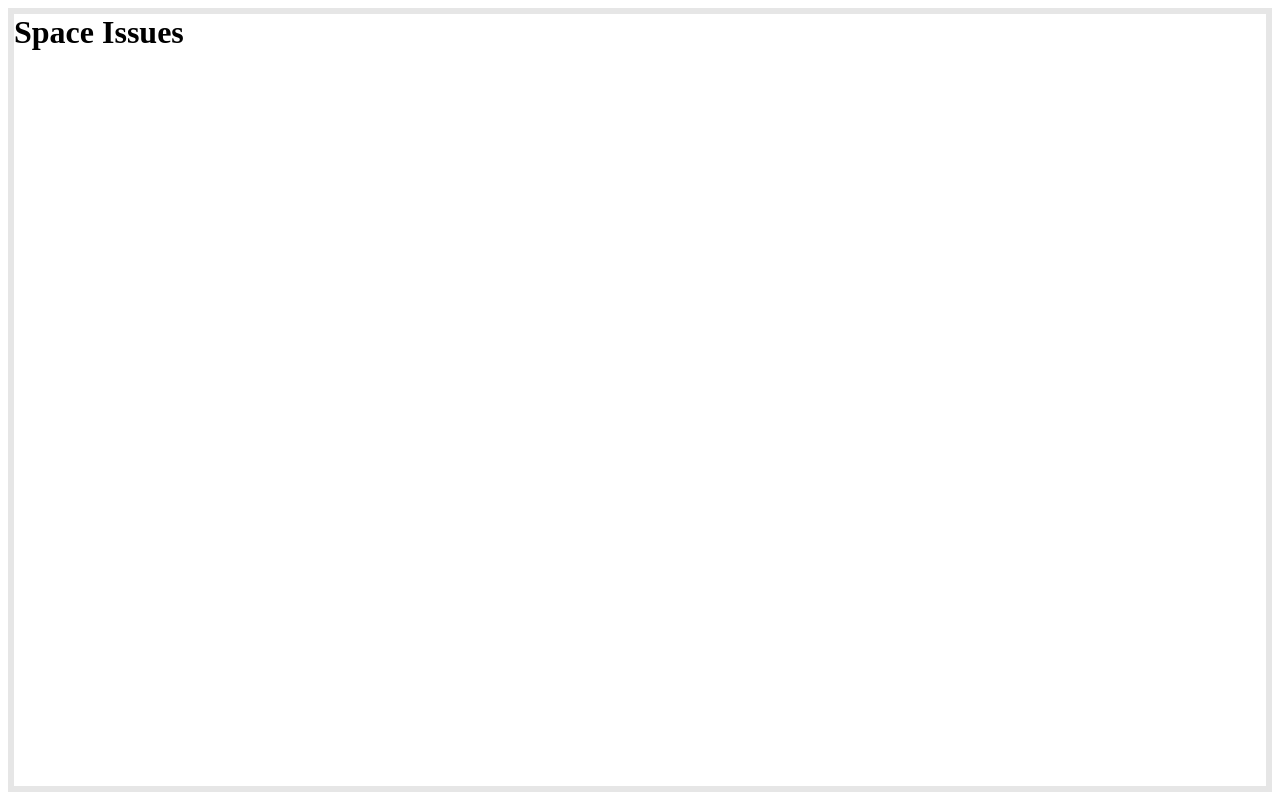
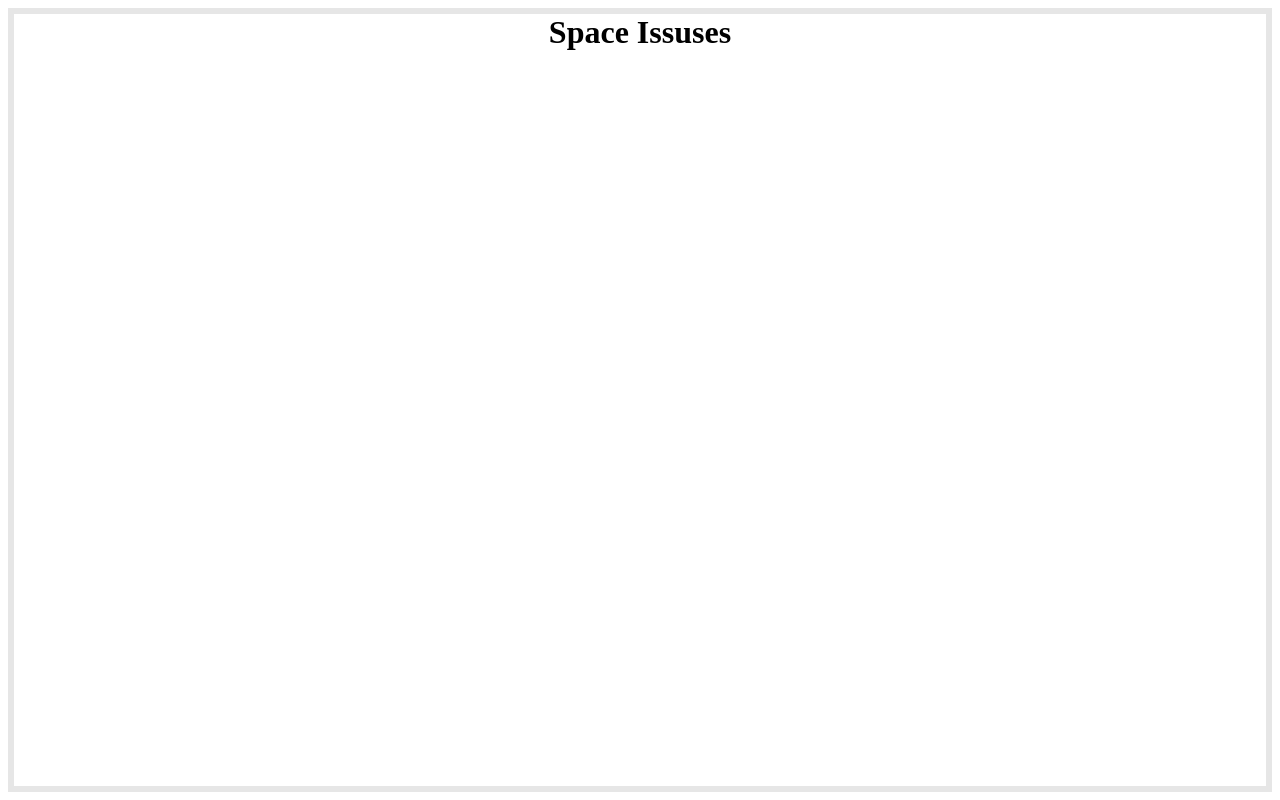
Before and after one commit to rr100102/MyWebsite, a plain HTML site: page index.html in a window 1280 px wide. Drawn offline with Linux system fonts and the light colour scheme.

Commit message:
Update index.html

```diff
--- a/index.html
+++ b/index.html
@@ -1,7 +1,7 @@
 <html>
 <head></head>
 <body>
-  <h1>Space Issues</h1>
+  <h1><center>Space Issuses</center></h1>
 
 <style>
 
```
